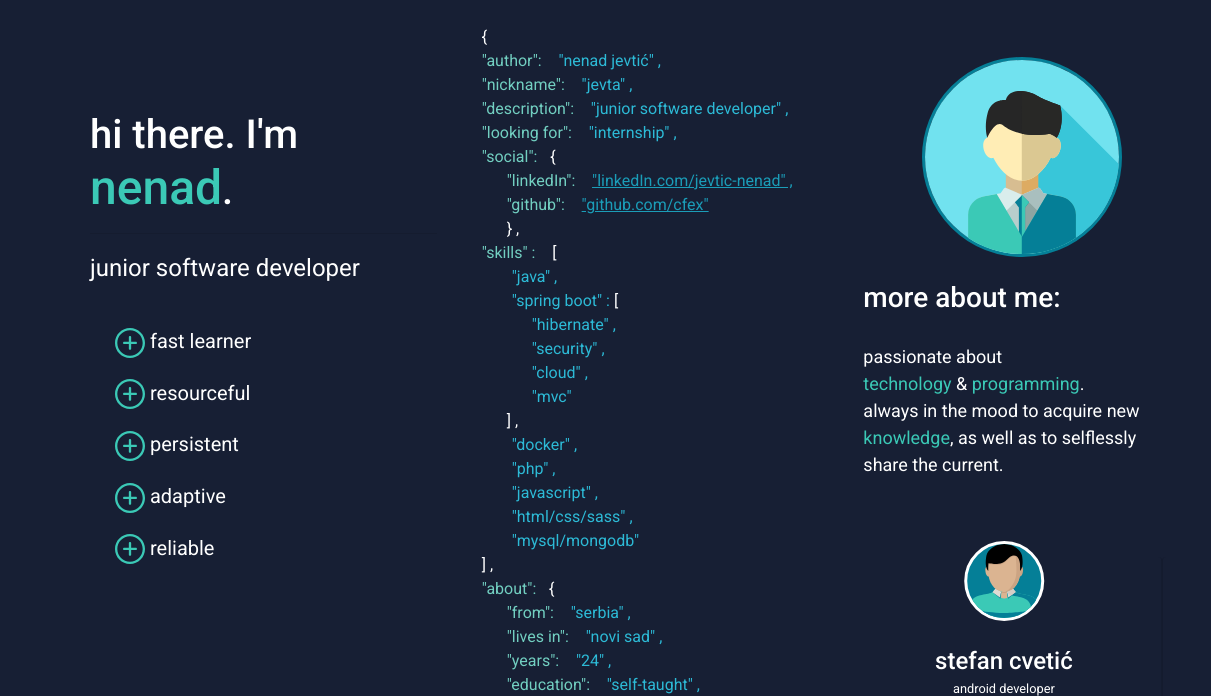
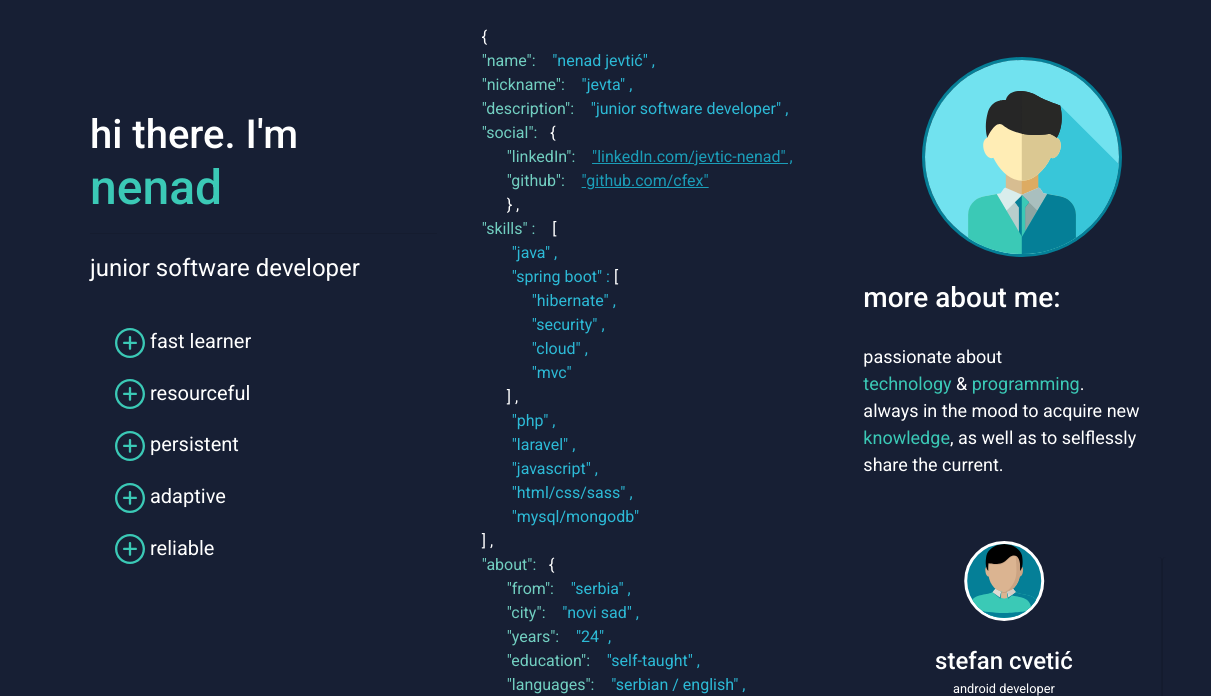
Before and after one commit to cfex/portfolio, a plain HTML site: page index.html in a window 1280 px wide. Shown: the top 696 px of the page, 0-1211 px from the left. Drawn offline with nearby package versions, Linux system fonts and the light colour scheme.

Commit message:
update v2

```diff
--- a/index.html
+++ b/index.html
@@ -33,7 +33,7 @@
           <div class="row">
             <div class="col intro">
               <h1>
-                hi there. I'm <span class="name">nenad</span>.<br>
+                hi there. I'm <span class="name">nenad</span><br>
               </h1>
               <hr>
               <p class="title">junior software developer</p>
@@ -71,11 +71,10 @@
           </div>
           <div class="col about">
             <p><span class="bracket">{</span><br>
-              <span class="about-text">"author":</span> "nenad jevtić" ,<br>
+              <span class="about-text">"name":</span> "nenad jevtić" ,<br>
               <span class="about-text">"nickname":</span> "jevta" , <br>
               <span class="about-text">"description":</span> "junior software
               developer" ,<br>
-              <span class="about-text">"looking for":</span> "internship" ,<br>
               <span class="about-text">"social":</span><span class="bracket">{</span>
               <br>
               <span class="about-text indent">"linkedIn":</span>
@@ -93,15 +92,15 @@
               <span class="about-text engines dep">"cloud" ,</span><br>
               <span class="about-text engines dep">"mvc"</span><br>
               <span class="bracket indent">] ,</span><br>
-              <span class="about-text engines">"docker" ,</span><br>
               <span class="about-text engines">"php" ,</span><br>
+              <span class="about-text engines">"laravel" ,</span><br>
               <span class="about-text engines">"javascript" ,</span><br>
               <span class="about-text engines">"html/css/sass" ,</span><br>
               <span class="about-text engines">"mysql/mongodb"</span><br>
               <span class="bracket">] ,</span><br>
               <span class="about-text">"about":</span><span class="bracket">{</span><br>
               <span class="about-text indent">"from":</span> "serbia" , <br>
-              <span class="about-text indent">"lives in":</span> "novi sad" , <br>
+              <span class="about-text indent">"city":</span> "novi sad" , <br>
               <span class="about-text indent">"years":</span> "24" , <br>
               <span class="about-text indent">"education":</span> "self-taught" , <br>
               <span class="about-text indent">"languages":</span> "serbian / english" , <br>
```
